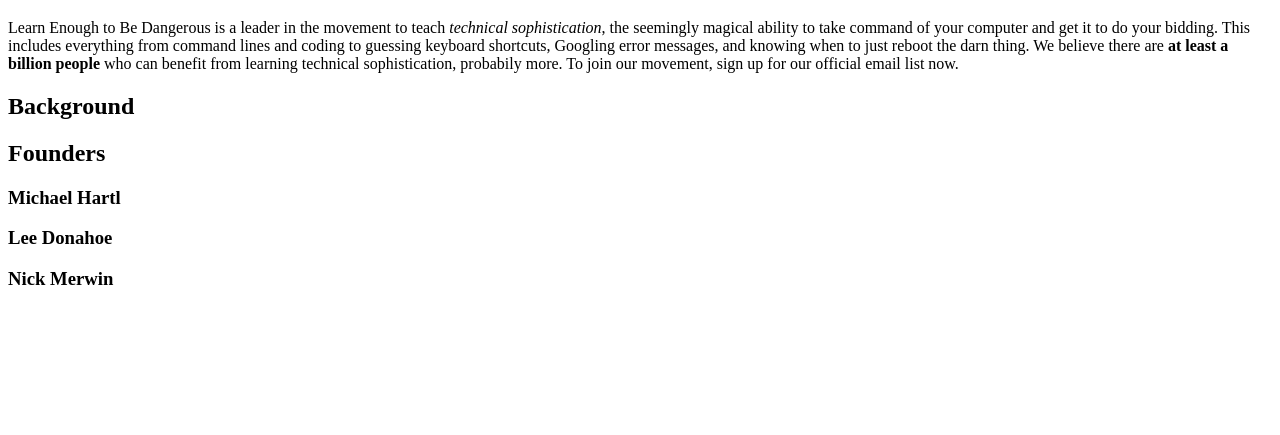
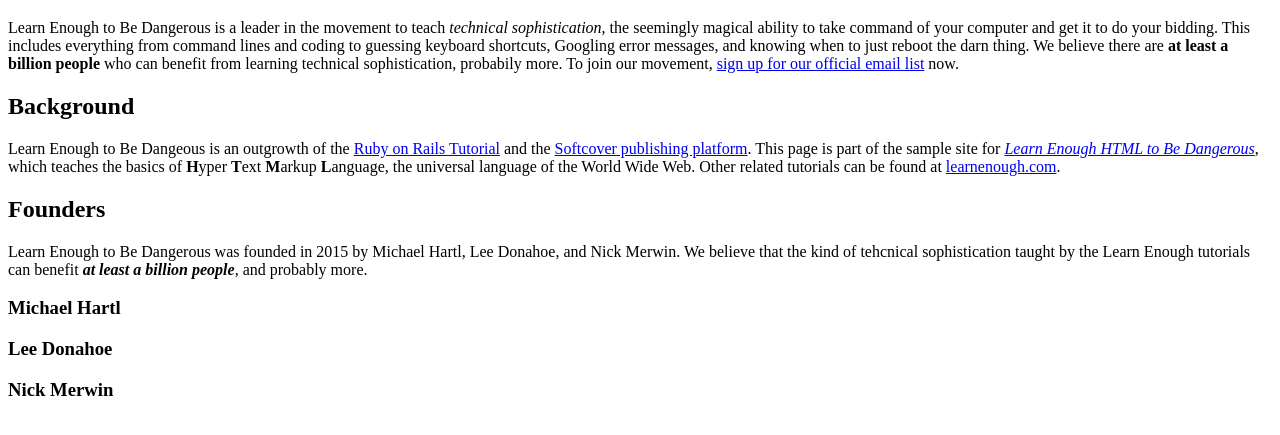
Before and after one commit to brandoncfellows/sample_website2, a plain HTML site: page index.html in a window 1280 px wide. Shown: the part 61-496 px from the top of the page. Drawn offline with Linux system fonts and the light colour scheme.

Commit message:
Add content to Index

```diff
--- a/index.html
+++ b/index.html
@@ -16,19 +16,45 @@
             Googling error messages, and knowing when to just reboot the darn thing.
             We believe there are <strong>at least a billion people</strong> who can benefit from
             learning technical sophistication, probabily more. To join our
-            movement, sign up for our official email list now.
+            movement, <a href="http://learnenough.com/email">sign up for our official email list</a> now.
 
         </p>
 
         <h2>Background</h2>
 
+        <p>
+            Learn Enough to Be Dangeous is an outgrowth of the <a href="http://railstutorial.org/">Ruby on
+            Rails Tutorial</a> and the <a href="http://www.forcover.io/">Softcover publishing platform</a>.
+            This page is part of the sample site for <a href="http://learnenough.com/html-tutorial"><em>Learn
+            Enough HTML to Be Dangerous</em></a>, which teaches the basics of <strong>H</strong>yper
+            <strong>T</strong>ext <strong>M</strong>arkup <strong>L</strong>anguage, the universal language
+            of the World Wide Web. Other related tutorials can be found at <a href="http://learnenough.com/">
+            learnenough.com</a>.
+        </p>
+
         <h2>Founders</h2>
+
+        <p>
+            Learn Enough to Be Dangerous was founded in 2015 by Michael Hartl, Lee Donahoe, and Nick Merwin. We believe that the kind of tehcnical sophistication taught by the Learn Enough tutorials can benefit <em><strong>at least a billion people</strong></em>, and probably more.
+        </p>
 
         <h3>Michael Hartl</h3>
 
+        <p>
+
+        </p>
+
         <h3>Lee Donahoe</h3>
+
+        <p>
+
+        </p>
 
         <h3>Nick Merwin</h3>
 
+        <p>
+
+        </p>
+
     </body>
 </html>
```
